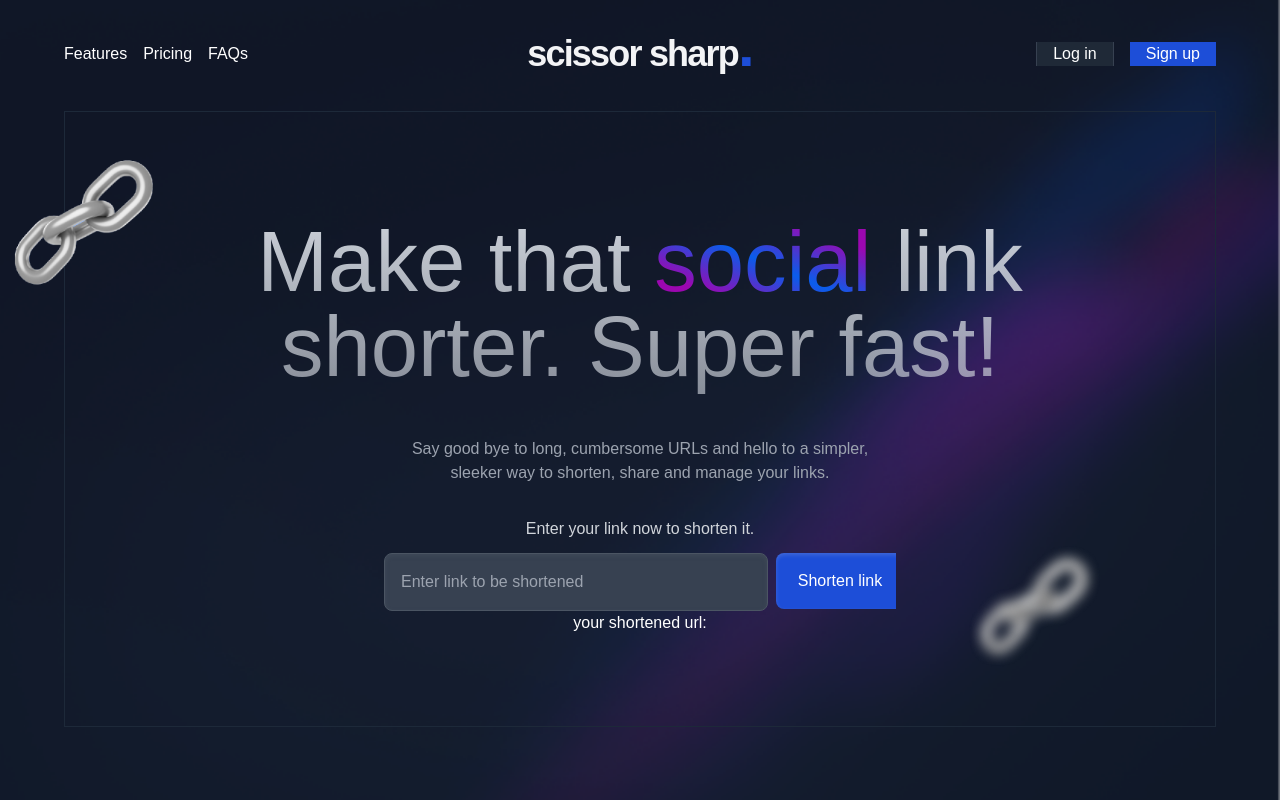
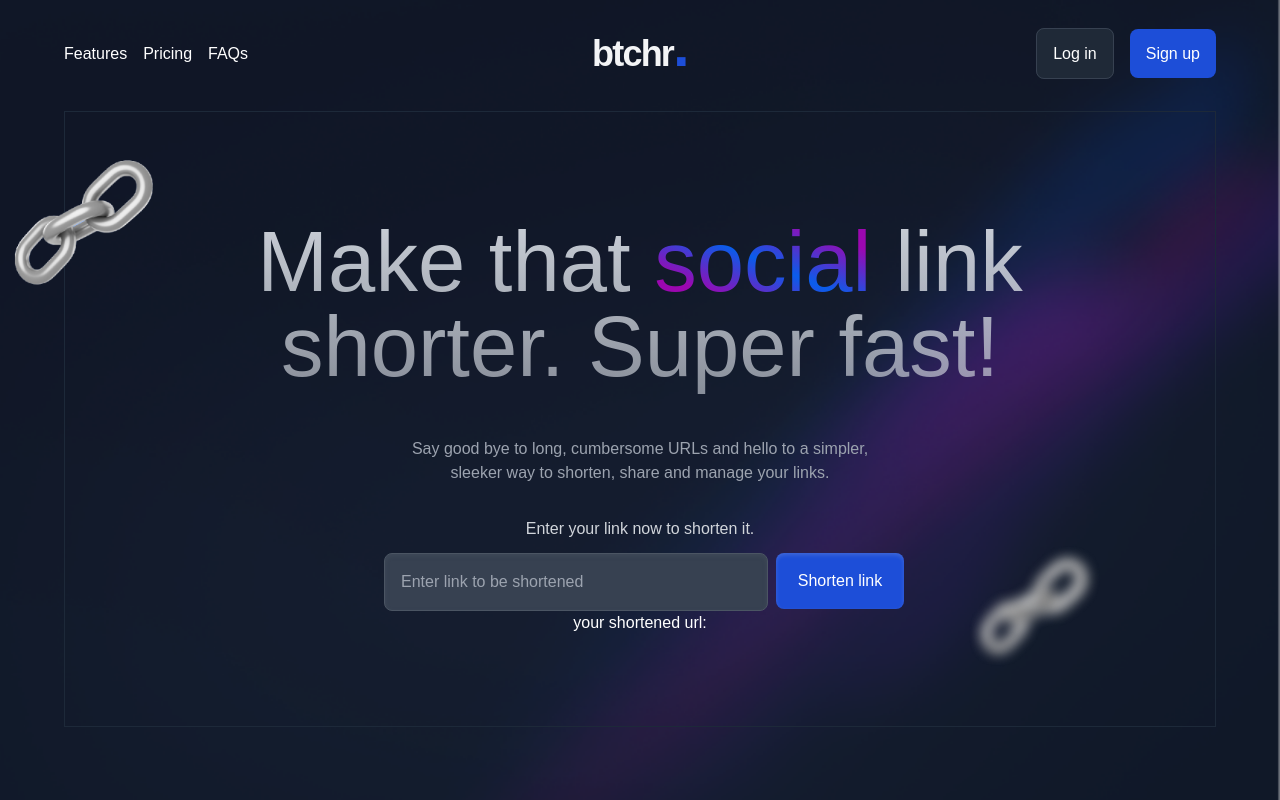
Before and after one commit to CyberGeni/scissors, a React (Vite) app: page / in a window 1280 px wide. Built offline with nearby package versions, Linux system fonts and the light colour scheme; a web font is replaced by a local one.

Commit message:
renamed across files and fixed overflow errors

```diff
--- a/index.html
+++ b/index.html
@@ -4,7 +4,7 @@
     <meta charset="UTF-8" />
     <link rel="icon" type="image/svg+xml" href="/vite.svg" />
     <meta name="viewport" content="width=device-width, initial-scale=1.0" />
-    <title>scissors</title>
+    <title>btchr</title>
 
     <!-- assets -->
     <link href="https://fonts.cdnfonts.com/css/circular-std" rel="stylesheet" />
--- a/package.json
+++ b/package.json
@@ -1,5 +1,5 @@
 {
-  "name": "scissors-v2",
+  "name": "btchr",
   "private": true,
   "version": "0.0.0",
   "type": "module",
--- a/src/App.css
+++ b/src/App.css
@@ -1,6 +1,4 @@
-* {
-    overflow-x: hidden
-}
+
 .sidebar a.active {
     background-color: #EAECF0;
 }
--- /dev/null
+++ b/src/Dashboard.css
@@ -0,0 +1,3 @@
+body {
+    overflow-x: hidden;
+}
--- a/src/components/Modals/LogoutModal.tsx
+++ b/src/components/Modals/LogoutModal.tsx
@@ -23,14 +23,10 @@ export default function LogoutModal() {
 
     return (
         <>
-            <div className="font-circular ">
-                <div className="h-fit mx-auto">
-                    <button onClick={openModal} className=" px-5 pr-10 sm:pr-6 rounded-md py-3 border border-gray-300 space-x-1 flex items-center shadow shadow-[0px_1px_1px_0px_rgba(203,200,212,0.35)">
-                        <span className="text-gray-500">Logout</span>
-                        <img className="w-5" src={logoutIcon} alt="" />
-                    </button>
-                </div>
-            </div>
+            <button onClick={openModal} className="font-circular px-5 pr-10 mb-2 overflow-y-hidden overflow-hidden sm:pr-6 rounded-md py-3 border border-gray-300 space-x-1 flex items-center shadow shadow-[0px_1px_1px_0px_rgba(203,200,212,0.35)">
+                <span className="text-gray-500">Logout</span>
+                <img className="w-5" src={logoutIcon} alt="" />
+            </button>
 
             <Transition appear show={isOpen} as={Fragment}>
                 <Dialog as="div" className="font-circular relative z-10" onClose={closeModal}>
--- a/src/components/Navbar/index.tsx
+++ b/src/components/Navbar/index.tsx
@@ -7,14 +7,14 @@ function Navbar() {
 
     return (
         <>
-            <header className='hidden md:block text-white font-circular'>
+            <header className='hidden md:block text-white font-circular '>
                 <div className='grid grid-cols-3 place-items-center'>
                     <nav className='space-x-4 justify-self-start'>
                         <a href="#features">Features</a>
                         <a href="#pricing">Pricing</a>
                         <a href="#faqs">FAQs</a>
                     </nav>
-                    <span className='flex items-center text-gray-100 font-bold text-4xl tracking-tighter'>scissor sharp<span className='text-blue-700 text-6xl -mt-4'>.</span></span>
+                    <span className='flex items-center text-gray-100 font-bold text-4xl tracking-tighter'>btchr<span className='text-blue-700 text-6xl -mt-4'>.</span></span>
                     <div className='justify-self-end space-x-4'>
                         <Link className='border border-gray-700 rounded-lg w-full p-4 bg-gray-800 text-white' to="/login">Log in</Link>
                         <Link className='transition-all rounded-lg w-full p-4 bg-blue-700 text-white' to="/register">Sign up</Link>
@@ -24,7 +24,7 @@ function Navbar() {
 
             <header className='relative md:hidden'>
                 <div className='flex items-end justify-center'>
-                    <span className='text-center text-gray-100 font-bold text-4xl tracking-tighter'>scissor sharp<span className='text-blue-700 text-6xl -mt-4'>.</span></span>
+                    <span className='text-center text-gray-100 font-bold text-4xl tracking-tighter'>btchr<span className='text-blue-700 text-6xl -mt-4'>.</span></span>
                     <div onClick={() => setShowNav(!showNav)} className='transition-all absolute right-0 bottom-1'>
                         {!showNav ?
                             <svg xmlns="http://www.w3.org/2000/svg" fill="none" viewBox="0 0 24 24" strokeWidth={1.5} stroke="white" className="w-8 h-8">
--- a/src/pages/protected/Dashboard/Dashboard.tsx
+++ b/src/pages/protected/Dashboard/Dashboard.tsx
@@ -4,7 +4,7 @@ import eye from '../../../assets/icons/eye.png';
 import supabase from '../../../supabase';
 import { useEffect, useState } from 'react';
 import { saveAs } from 'file-saver';
-import '../../../App.css'
+import '../../../Dashboard.css'
 import EditLinkModal from '../../../components/Modals/EditLinkModal';
 interface Link {
     id: string;
@@ -108,7 +108,7 @@ const Dashboard: React.FC = () => {
                                         `}>
                                         {/* text */}
                                         <div className='tracking-tight flex flex-col w-full'>
-                                            <span className='text-gray-700 text-lg font-medium tracking-tighter mb-0.5'>{link?.short_url}</span>
+                                            <a href={link?.short_url} className='text-gray-700 text-lg font-medium tracking-tighter mb-0.5' target='_blank'>{link?.short_url}</a>
                                             <span className='text-gray-600'>{link?.original_url}</span>
                                             <span className='text-gray-600'>{link?.name}</span>
                                         </div>
@@ -179,7 +179,7 @@ const Dashboard: React.FC = () => {
                                             <img className='object-cover w-full h-[210px] lg:h-auto md:w-[200px] rounded-md' src="https://www.pngkey.com/png/detail/233-2332677_image-500580-placeholder-transparent.png" alt="Image 500580 - Placeholder Transparent@pngkey.com" />
                                             <div className='flex justify-between w-full'>
                                                 <div className='flex flex-col w-11/12'>
-                                                    <h3 className='text-gray-700'>{selectedLink.short_url}</h3>
+                                                    <a href={selectedLink?.short_url} className='text-gray-700 hover:underline transition-all ' target='_blank'>{selectedLink.short_url}</a>
                                                     <span className='text-gray-600'>{selectedLink.original_url}</span>
                                                     <span className='text-gray-600'>{selectedLink.name}</span>
                                                    <EditLinkModal selectedLink={selectedLink} />
--- a/src/pages/static/Login/index.tsx
+++ b/src/pages/static/Login/index.tsx
@@ -108,7 +108,7 @@ function Login() {
                 <img className='w-48' src={chain} alt="" />
             </div>
             <div className=' flex flex-col justify-center text-center bg-gray-900 p-8 space-y-10 h-11/12 md:h-full w-11/12 md:w-full mx-auto my-auto rounded-md md:rounded-none'>
-                <h1 className='text-gray-100 font-medium text-4xl tracking-tighter'>scissors sharp<span className='text-blue-700 text-6xl'>.</span></h1>
+                <h1 className='text-gray-100 font-medium text-4xl tracking-tighter'>btchr<span className='text-blue-700 text-6xl'>.</span></h1>
                 <h3 className='text-gray-200 font-medium text-2xl tracking-tight'>Log in to your account</h3>
                 <form className='relative z-20 max-w-sm 2xl:max-w-md w-full mx-auto text-gray-200 space-y-5' action="" onSubmit={login}>
                     {errorMessage && <p className='text-[#F97066] w-full bg-[#F14A4A]/10 border border-[#F14A4A]/20 py-2 rounded-md'>{errorMessage}</p>}
--- a/src/pages/static/Register/index.tsx
+++ b/src/pages/static/Register/index.tsx
@@ -103,7 +103,7 @@ function Register() {
                 <img className='w-48' src={chain} alt="" />
             </div>
             <div className='flex flex-col justify-center text-center bg-gray-900 p-8 space-y-10 h-11/12 md:h-full w-11/12 md:w-full mx-auto my-auto rounded-md md:rounded-none'>
-                <h1 className='text-gray-100 font-medium text-4xl tracking-tighter'>scissors sharp<span className='text-blue-700 text-6xl'>.</span></h1>
+                <h1 className='text-gray-100 font-medium text-4xl tracking-tighter'>btchr<span className='text-blue-700 text-6xl'>.</span></h1>
                 <h3 className='text-gray-200 font-medium text-2xl tracking-tight'>Create an account account</h3>
                 <form className='relative z-20 max-w-sm 2xl:max-w-md w-full mx-auto text-gray-200 space-y-5' action="" onSubmit={register}>
                     {errorMessage && <p className='text-[#F97066] w-full bg-[#F14A4A]/10 border border-[#F14A4A]/20 py-2 rounded-md'>{errorMessage}</p>}
```
Also changed, not shown: 1 other file (tests, documents, lock files or other folders).
